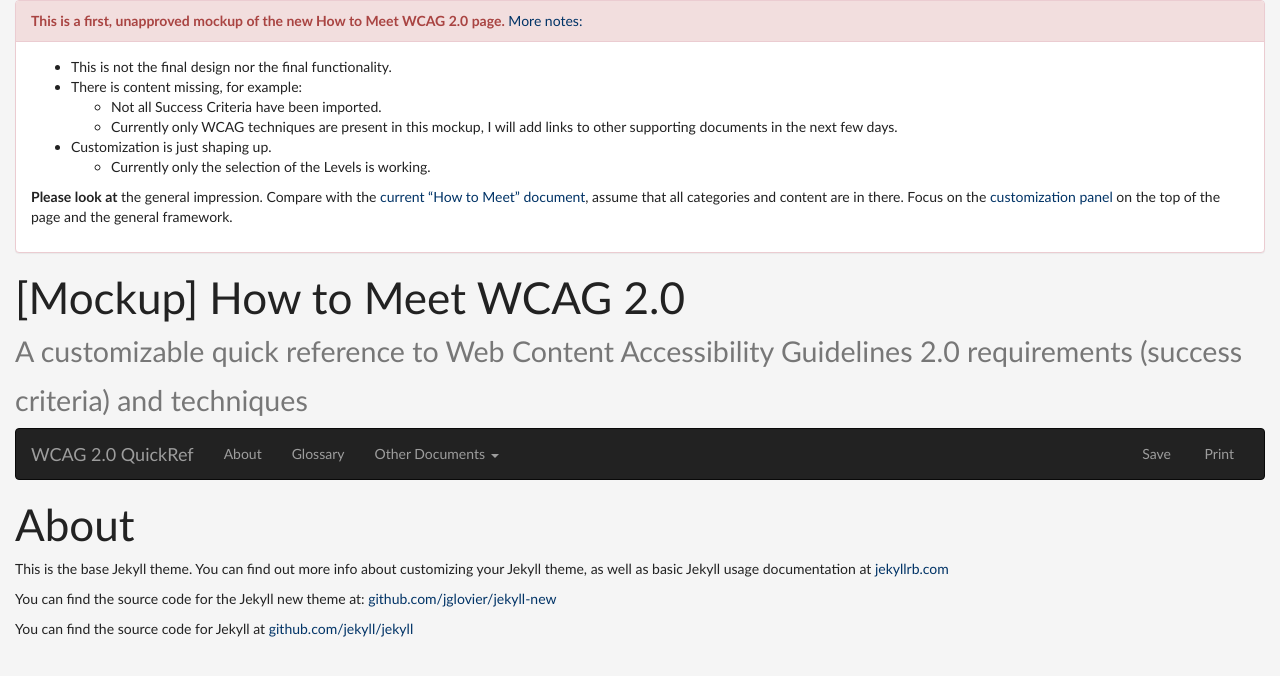
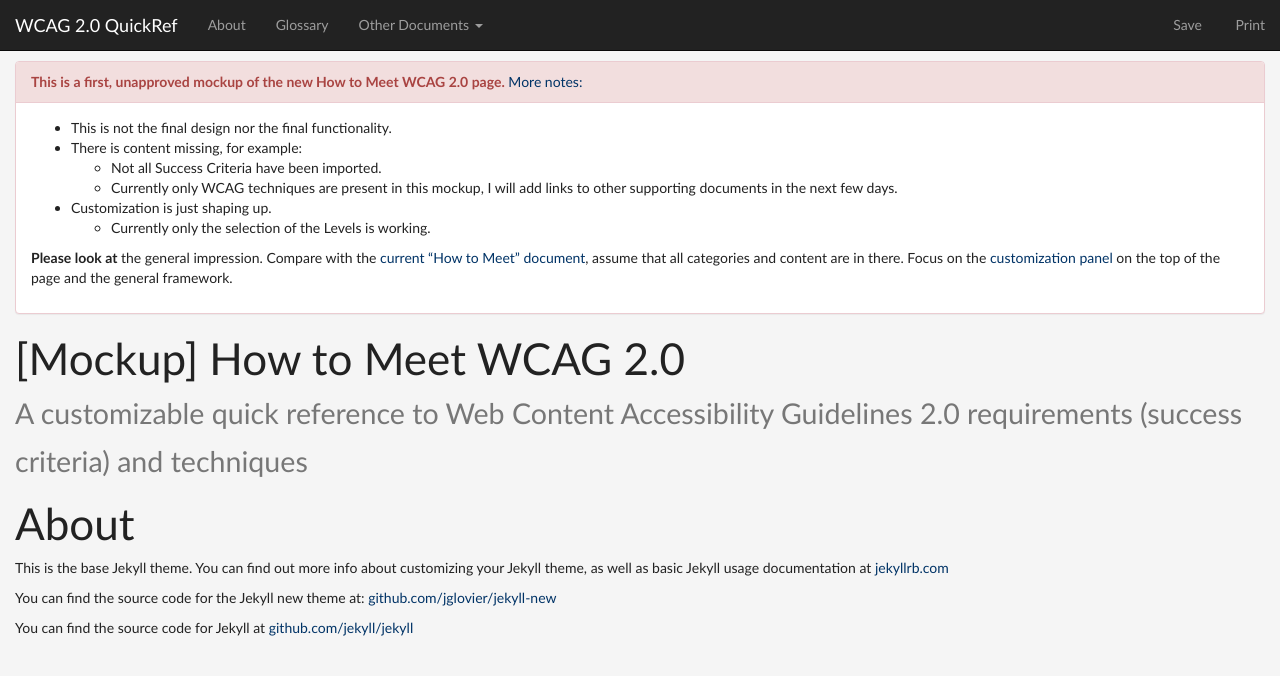
Before and after one commit to w3c/wai-wcag-quickref, a Jekyll site: the page built from about.md, in a window 1280 px wide. Shown: the top 676 px of the page. Built offline with Jekyll 4.4.1, drawn with Linux system fonts in a browser that asks for light colours.

Commit message:
Navbar position

```diff
--- a/_includes/head.html
+++ b/_includes/head.html
@@ -3,7 +3,7 @@
   <meta http-equiv="X-UA-Compatible" content="IE=edge">
   <meta name="viewport" content="width=device-width, initial-scale=1">
 
-  <title>{% if page.title %}{{ page.title }} &bull; {{ site.title }} {% else %}{{ site.title }}{% endif %}</title>
+  <title>[Mockup] {% if page.title %}{{ page.title }} &bull; {{ site.title }} {% else %}{{ site.title }}{% endif %}</title>
 
   <link rel="stylesheet" href="{{ "/css/bootstrap.css" | prepend: site.baseurl }}">
   <link rel="stylesheet" href="{{ "/css/styles.css" | prepend: site.baseurl }}">
--- a/_includes/navigation.html
+++ b/_includes/navigation.html
@@ -1,4 +1,4 @@
-<nav class="navbar navbar-default navbar-inverse">
+<nav class="navbar navbar-default navbar-inverse navbar-fixed-top">
   <div class="container-fluid">
     <!-- Brand and toggle get grouped for better mobile display -->
     <div class="navbar-header">
--- a/css/styles.scss
+++ b/css/styles.scss
@@ -1,7 +1,7 @@
 ---
 ---
 body {
-  // margin-top: 4.375em;
+  margin-top: 4.375em;
   position: relative;
 }
 
```
